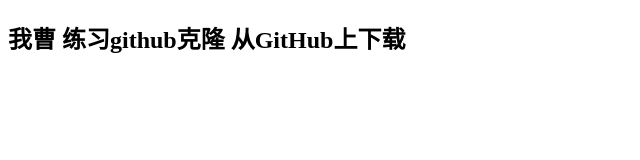
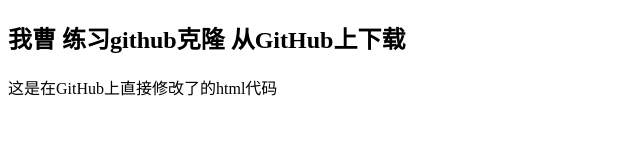
Before and after one commit to liudongxun1991/study-web-it, a plain HTML site: page inde.html in a window 1280 px wide. Shown: the whole page, without its empty margins (0-640 px from the left). Drawn offline with Linux system fonts and the light colour scheme.

Commit message:
修改了html

```diff
--- a/inde.html
+++ b/inde.html
@@ -10,6 +10,7 @@
 
 <body>
     <h2>我曹 练习github克隆 从GitHub上下载</h2>
+    <p>这是在GitHub上直接修改了的html代码</p>
 </body>
 
 </html>
```
